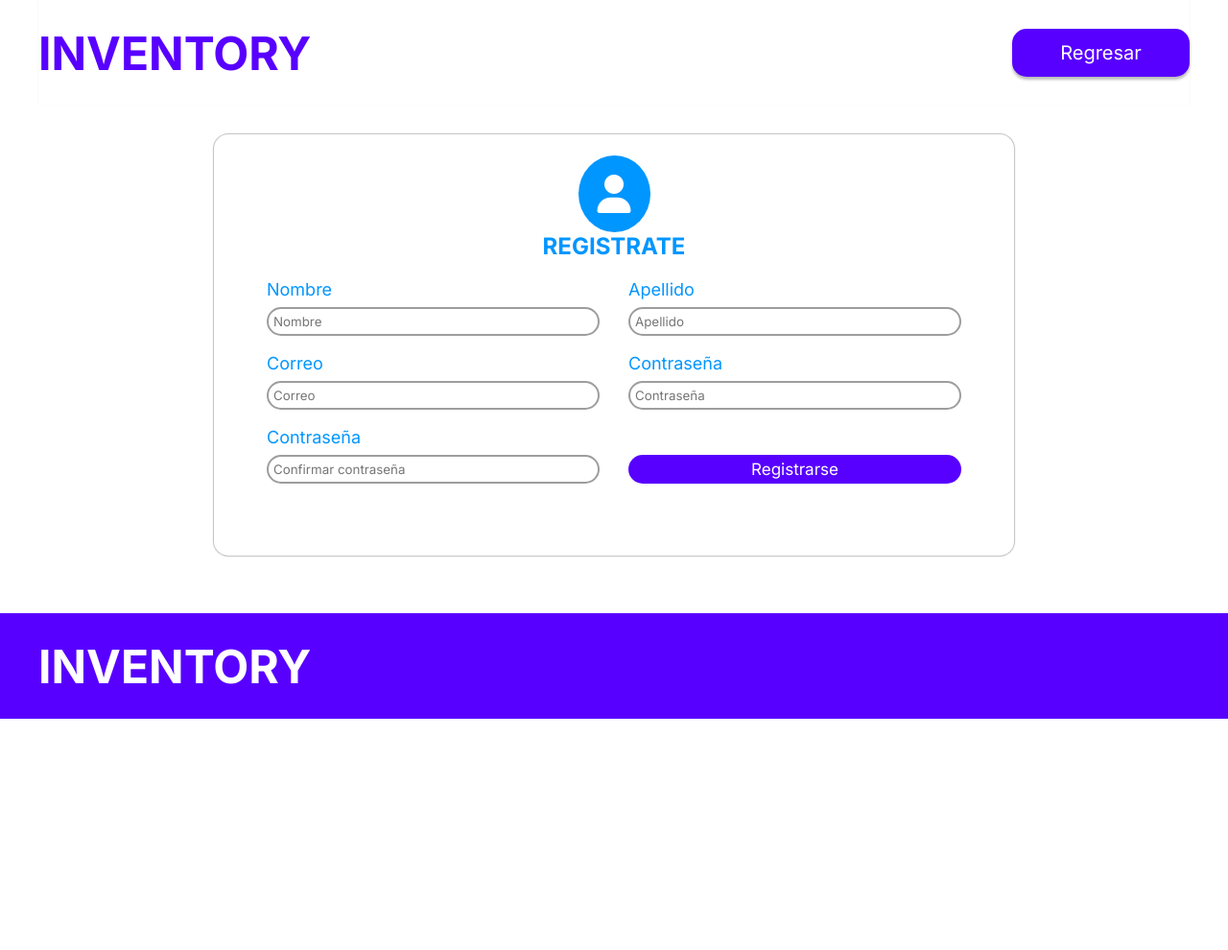
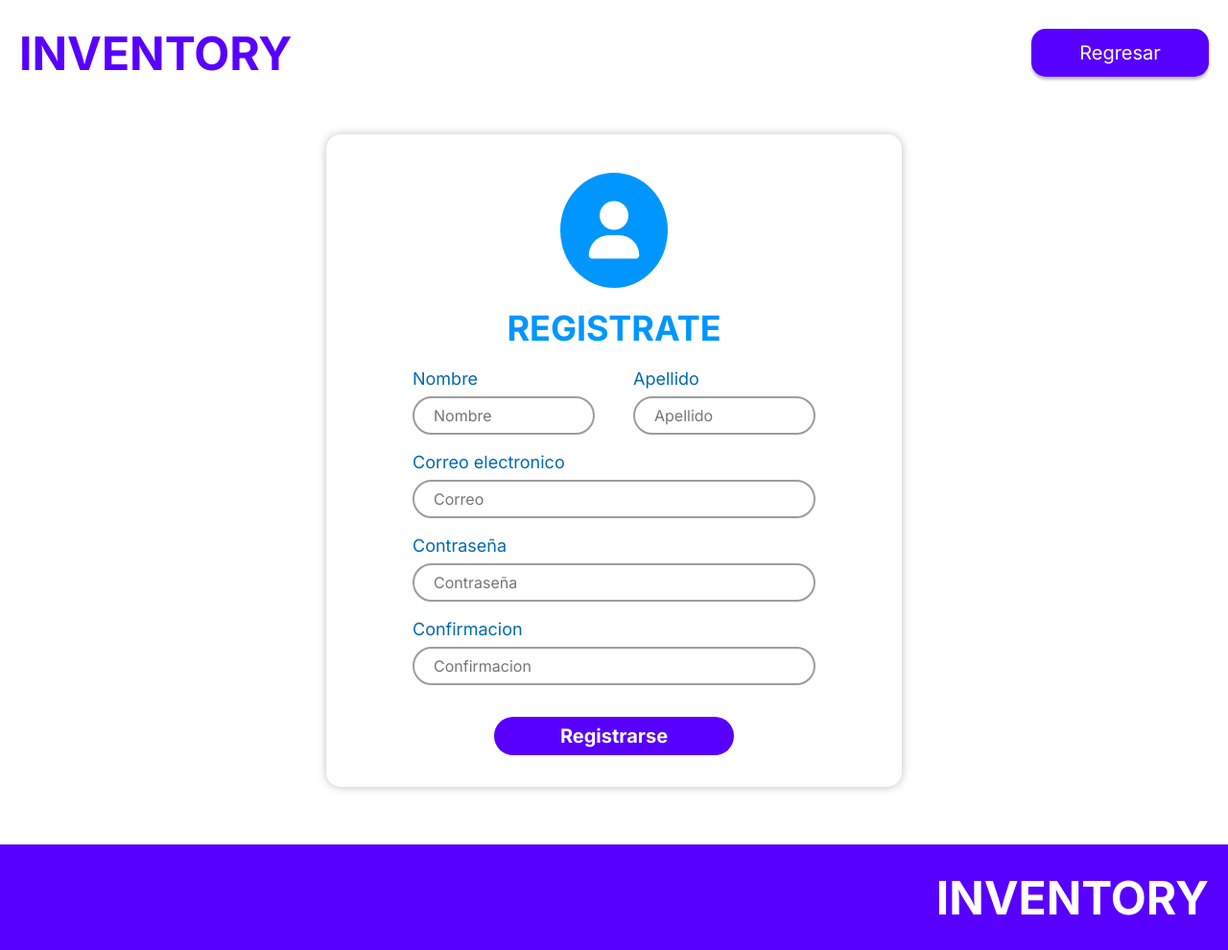
Before and after one commit to ROJUS-C/ProyectoTW, a PHP site: page /pages/registrarse.html in a window 1280 px wide. Shown: the whole page at 96% size. Before the commit the page ends 749 px from the top, so only its background shows below. Run offline with PHP 8.4, Linux system fonts and the light colour scheme; some libraries are stand-ins or nearby versions.

Commit message:
responsive "registrarse"

```diff
--- a/pages/registrarse.html
+++ b/pages/registrarse.html
@@ -28,43 +28,35 @@
         </div>
     </header>
     <main class="main-contenido contenedor-principal">
-        <section class="seccion__main">
-            <div class="main__title">
-                <div class="form__title__img">
-                    <i class="fa-solid fa-user"></i>
-                </div>
-                <div class="form__title__h2">
-                    <h2>REGISTRATE</h2>
-                </div>
+        <section class="registro">
+            <div class="registro__encabezado">
+                <i class="registro__icon fa-solid fa-user"></i>
+                <h2 class="registro__tittle">REGISTRATE</h2>
             </div>
-            <div class="main__form">
-                <form class="form" action="">
-                    <div class="form__seccion1">
-                        <div class="input__group">
-                            <label for="name">Nombre</label>
-                            <input type="text" placeholder="Nombre" name="name" id="name">
-                        </div>
-                        <div class="input__group">
-                            <label for="email">Correo</label>
-                            <input type="email" placeholder="Correo" name="email" id="email">
-                        </div>
-                        <div class="input__group">
-                            <label for="pass">Contraseña</label>
-                            <input type="password" placeholder="Confirmar contraseña" name="pass" id="pass">
-                        </div>
+            <div class="registro__main">
+                <form class="registro__form" action="">
+                    <div class="registro__input-group">
+                        <label class="registro__input-name" for="name">Nombre</label>
+                        <input class="registro__input" type="text" placeholder="Nombre" name="name" id="name">
                     </div>
-                    <div class="form__seccion">
-                        <div class="input__group">
-                            <label for="name">Apellido</label>
-                            <input type="text" placeholder="Apellido" name="lastname" id="lastname">
-                        </div>
-                        <div class="input__group">
-                            <label for="pass">Contraseña</label>
-                            <input type="password" placeholder="Contraseña" name="pass" id="pass">
-                        </div>
-                        <div class="input__sub">
-                            <button class="button">Registrarse</button>
-                        </div>
+                    <div class="registro__input-group">
+                        <label class="registro__input-name" for="name">Apellido</label>
+                        <input class="registro__input" type="text" placeholder="Apellido" name="lastname" id="lastname">
+                    </div>
+                    <div class="registro__input-group registro__input-group--columns">
+                        <label class="registro__input-name" for="email">Correo electronico</label>
+                        <input class="registro__input" type="email" placeholder="Correo" name="email" id="email">
+                    </div>
+                    <div class="registro__input-group registro__input-group--columns">
+                        <label class="registro__input-name" for="pass">Contraseña</label>
+                        <input class="registro__input" type="password" placeholder="Contraseña" name="pass" id="pass">
+                    </div>
+                    <div class="registro__input-group registro__input-group--columns">
+                        <label class="registro__input-name" for="pass">Confirmacion</label>
+                        <input class="registro__input" type="password" placeholder="Confirmacion" name="pass" id="pass">
+                    </div>
+                    <div class="registro__btns registro__input-group--columns">
+                        <button class="registro__button">Registrarse</button>
                     </div>
                 </form>
             </div>
@@ -75,7 +67,6 @@
             <a class="footer__logo" href="../index.html">
                 <h1 class="footer__titulo">INVENTORY</h1>
             </a>
-            <a class="footer__button" href="">Contactanos</a>
         </div>
     </footer>
 </body>
--- a/public/css/iniciar-sesion.css
+++ b/public/css/iniciar-sesion.css
@@ -137,6 +137,7 @@ body{
     font-size: 18px;
     color: #0069B0;
 }
+
 .iniciar-sesion__input{
     width: 100%;
     border: 2px solid #9D9D9D;
@@ -224,8 +225,4 @@ body{
     .iniciar-sesion{
         padding: 40px 25px;
     }
-
-    .iniciar-sesion__button{
-        width: 100%;
-    }
 }
--- a/public/css/registrarse.css
+++ b/public/css/registrarse.css
@@ -1,7 +1,13 @@
+body{
+    display: flex;
+    flex-direction: column;
+    min-height: 100vh;
+}
+
 /*ESTILO PARA EL HEADER*/
 .header{
     height: 110px;
-    margin: 0px 40px;
+    padding: 0px 20px;
     box-shadow: 0px 0.4px 1px 0px rgb(0, 0, 0, .25);
 }
 
@@ -61,17 +67,16 @@
 /*ESTILO DEL FOTEER*/
 .footer{
     height: 110px;
-    width: 100%;
+    padding: 0px 20px;
     background-color: #5800FF;
-    bottom: 0px;
+    margin-top: auto;
 }
 
 .footer__contenedor{
     display: flex;
-    justify-content: space-between;
+    justify-content: end;
     align-items: center;
     height: 100%;
-    margin: 0px 40px;
 }
 
 .footer__logo{
@@ -84,81 +89,131 @@
     color: #ffffff;
 }
 
-.footer__button{
-    display: none;
-    align-items: center;
-    justify-content: center;
-    text-decoration: none;
-    width: 185px;
-    height: 50px;
-    color: #ffffff;
-    border: 2px solid #ffffff;
+
+/**ESTILO PARA LA SECCION MAIN DEL FORMULARIO*/
+.registro{
+    width: 600px;
+    height: 680px;
     border-radius: 15px;
-    box-shadow: 0px 3px 3px 0px rgb(0, 0, 0, .27);
+    margin: 30px auto 60px;
+    padding: 40px 90px;
+    box-shadow: 0px .2px 10px 0px  rgba(0, 0, 0, 0.25);
 }
-/**ESTILO PARA LA SECCION MAIN DEL FORMULARIO*/
-.seccion__main{
-    border-radius: 15px;
-    margin: 30px 203px 60px;
-    padding: 7px 55px;
-    box-shadow: 0px 0px 1px 1px  rgba(0, 0, 0, 0.25);
-}
-.form__title__img i {
-    padding: 20px;
-    border-radius: 100%;
-    font-size: 40px;
-    color: white;
-    background-color: #0096FF;
-}
-.form__title__h2 h2{
-    color: #0096FF;
-}
-.main__title{
+
+.registro__encabezado{
     display: flex;
     flex-direction: column;
     align-items: center;
     justify-content: center;
+}
+
+.registro__icon{
+    padding: 30px;
+    border-radius: 100%;
+    font-size: 60px;
+    color: white;
+    background-color: #0096FF;
+}
+
+.registro__tittle{
+    text-align: center;
+    margin-top: 20px;
+    font-size: 36px;
+    color: #0096FF;
+}
+
+
+/*ESTILO PARA EL FORMULARIO*/
+.registro__main{
+    margin: 20px 0px 50px;
+
+}
+
+.registro__form{
+    display: grid;
+    grid-template-columns: 1fr 1fr;
+    column-gap: 40px;
+}
+
+.registro__input-group--columns{
+    grid-column-start: 1;
+    grid-column-end: 3;
+}
+
+.registro__input-name{
+    font-size: 18px;
+    color: #0069B0;
+}
+
+.registro__input{
+    width: 100%;
+    height: 40px;
+    border: 2px solid #9D9D9D;
+    border-radius: 20px;
+    padding: 0px 20px;
+    margin-top: 8px;
+    margin-bottom: 18px;
+    font-size: 16px;
+}
+
+.registro__contenedor-btn{
+    display: flex;
+    justify-content: center;
+    margin-top: 28px;
+}
+
+.registro__btns{
+    display: flex;
+    justify-content: center;
+}
+
+.registro__button{
+    width: 250px;
+    height: 40px;
+    border: none;
+    color: white;
+    font-size: 20px;
+    font-weight: bold;
+    background-color: #5800FF;
+    border-radius: 20px;
+    cursor: pointer;
     margin-top: 15px;
 }
 
-/*ESTILO PARA EL FORMULARIO*/
-.main__form{
-    padding: 20px 0px 50px;
+/* Tablet */
+@media(max-width: 768px){
+    .footer__contenedor{
+        justify-content: center;
+    }
+}
 
+/* Movil 1 */
+
+@media(max-width: 640px){
+    .header{
+        height: auto;
+    }
+
+    .header__main{
+        flex-direction: column;
+        padding: 20px 0px;
+    }
+
+    .header__menu{
+        margin-top: 20px;
+    }
+
+    .registro{
+        width: 100%;
+        box-shadow: none;
+        padding: 40px 40px;
+    }
 }
-.form{
-    display: grid;
-    grid-template-columns: 1fr 1fr;
-    column-gap: 30px;
+
+/* Movil 2 */
+
+@media(max-width: 320px){
+    .registro{
+        padding: 40px 25px;
+    }
 }
-.input__group label{
-    font-style: normal;
-    font-size: 18px;
-    color: #0096FF;
-}
-.input__group input{
-    border-radius: 20px;
-    padding: 5px;
-    height: 30px;
-    border: 2px solid #9D9D9D;
-    margin-top: 8px;
-    margin-bottom: 18px;
-    width: 100%;
-}
-.input__sub{
-    display: flex;
-    margin-top: 29px;
-}
-.input__sub button{
-    display: flex;
-    justify-content: center;
-    align-items: center;
-    height: 30px;
-    border: none;
-    color: white;
-    font-size: 17px;
-    background-color: #5800FF;
-    border-radius: 20px;
-    cursor: pointer;
-    width: 100%;
-}
```
